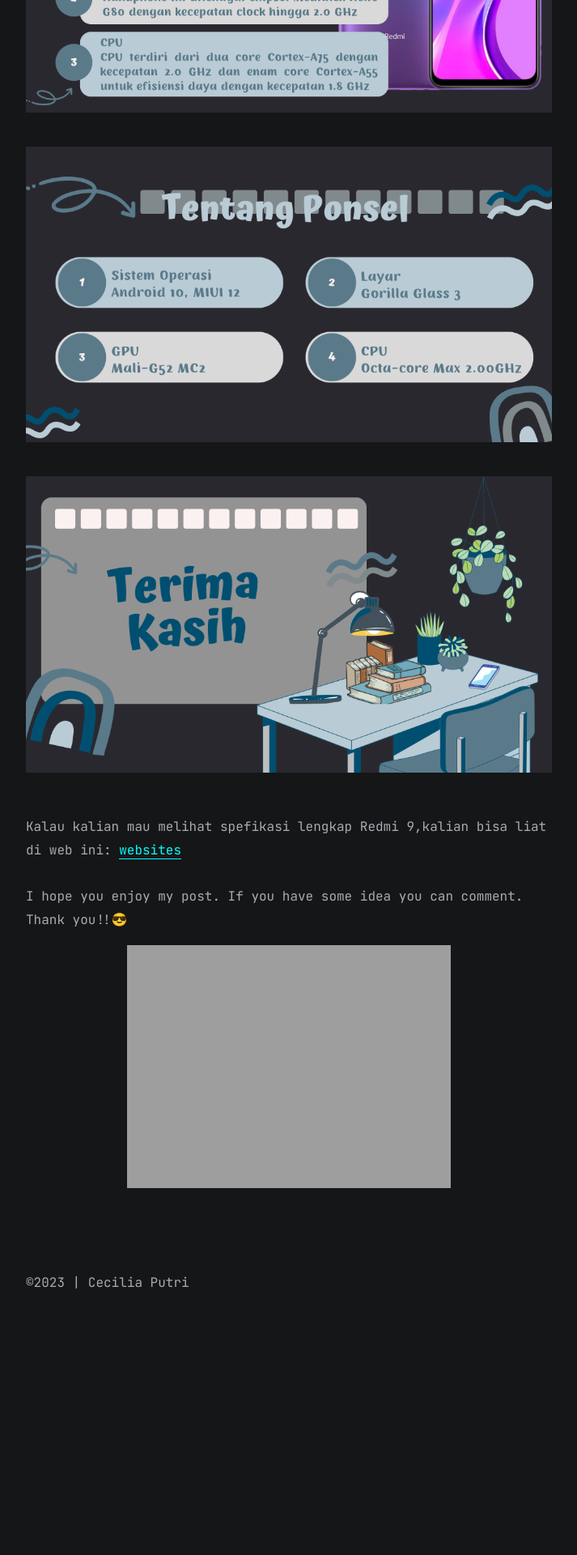
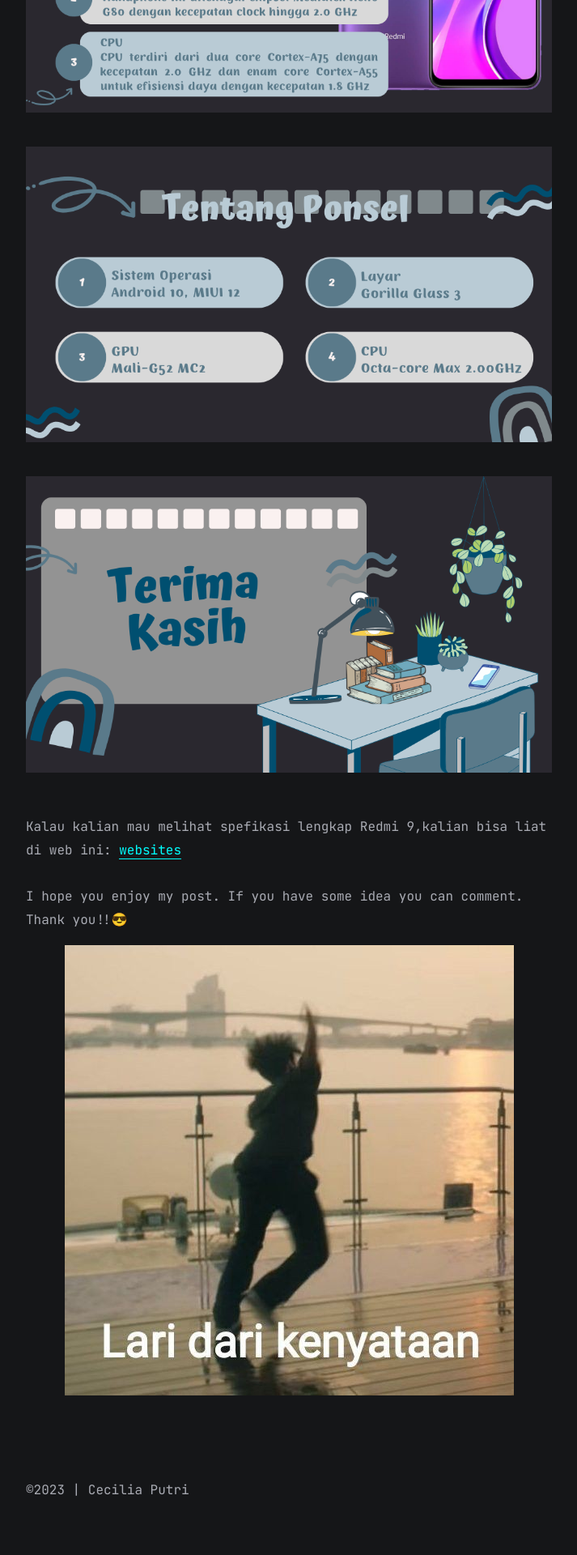
Before and after one commit to shera1402/shera1402.github.io, a Jekyll site: the page built from all_collections/_posts/2023-10-26-My-Device.md, in a window 1280 px wide. Shown: the part 1179-3099 px from the top of the page at 81% size, without its empty margins (283-996 px from the left). Built offline with Jekyll 4.4.1, drawn with Linux system fonts in a browser that asks for light colours; comment, search, counter and statistics services are not loaded; a style sheet for code colours, icons or effects is not loaded; before the commit the page ends 2843 px from its top, so only the background shows below that.

Commit message:
Update 2023-10-26-My-Device.md

```diff
--- a/all_collections/_posts/2023-10-26-My-Device.md
+++ b/all_collections/_posts/2023-10-26-My-Device.md
@@ -17,4 +17,4 @@
 
 
 I hope you enjoy my post. If you have some idea you can comment. Thank you!!😎
-<span style="display:block;text-align:center">![alt](https://cece987.github.io/assets/img/myDevice/memedevice[1].jpg)</span>
+<span style="display:block;text-align:center">![alt](https://cece987.github.io/assets/img/memedevice[1].jpg)</span>
```
